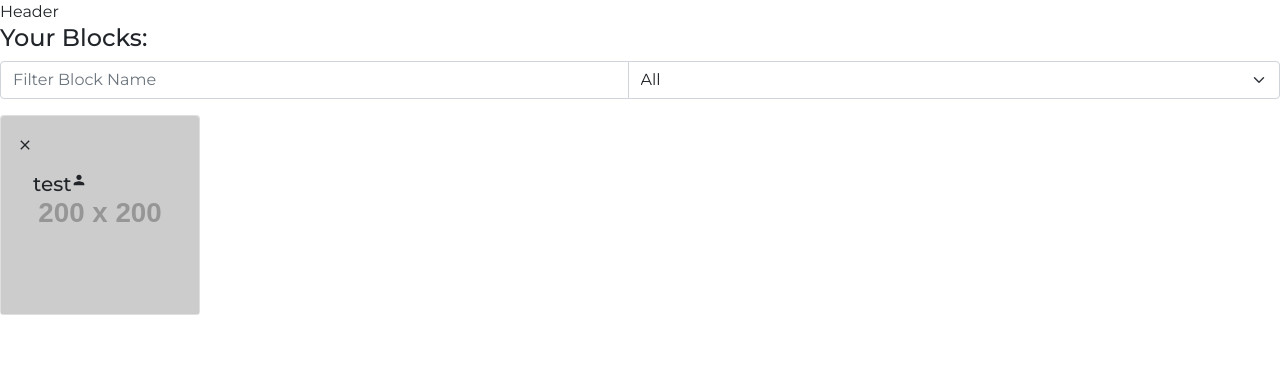
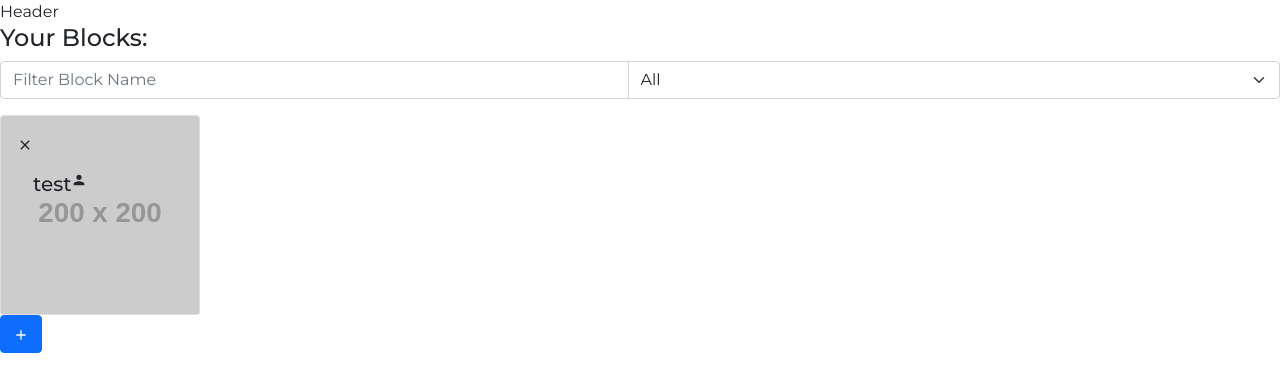
Before and after one commit to jotapedrok/TLBlitz, a React (Create React App) app in the folder app/frontend/: page / in a window 1280 px wide. Shown: the top 392 px of the page. Built offline with nearby package versions, Linux system fonts and the light colour scheme; no server answers.

Commit message:
set: create block button (not implemented)

```diff
--- a/app/frontend/src/pages/Home/index.tsx
+++ b/app/frontend/src/pages/Home/index.tsx
@@ -1,10 +1,15 @@
-import React from 'react';
-import { FormControl, FormSelect, InputGroup } from 'react-bootstrap';
+import React, { MouseEvent, MouseEventHandler } from 'react';
+import { Button, FormControl, FormSelect, InputGroup } from 'react-bootstrap';
+import { BiPlus } from 'react-icons/bi';
 import Header from '../../components/Header';
 import TaskBlock from '../../components/TaskBlock';
 import './style.scss';
 
 export default function Home() {
+  const createBlock: MouseEventHandler = (e: MouseEvent) => {
+    e.preventDefault();
+    console.log('click');
+  };
   return (
     <div className="home-page">
       <Header />
@@ -28,6 +33,11 @@ export default function Home() {
         <div className="block-list">
           <TaskBlock name="test" group={false} />
         </div>
+        <div className="create-block-button-container">
+          <Button type="button" onClick={createBlock}>
+            <BiPlus />
+          </Button>
+        </div>
       </div>
     </div>
   );
```
